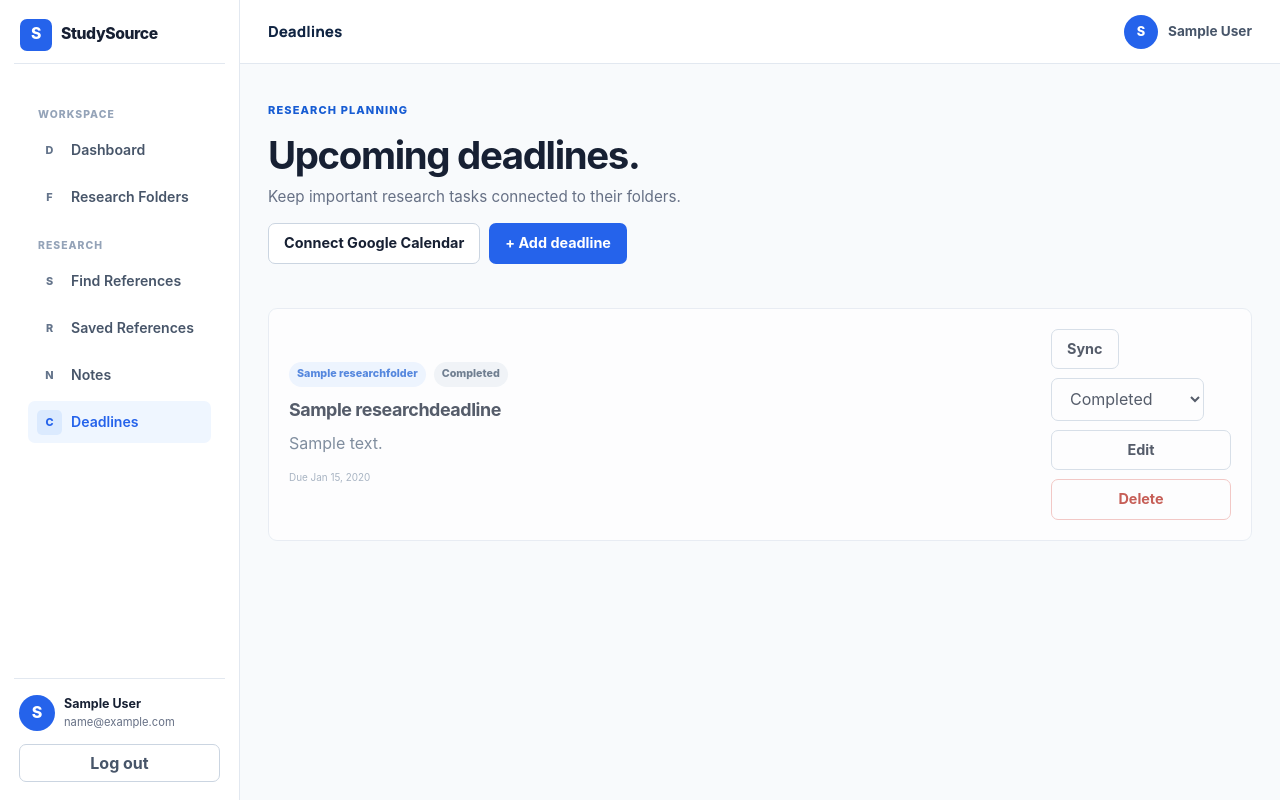
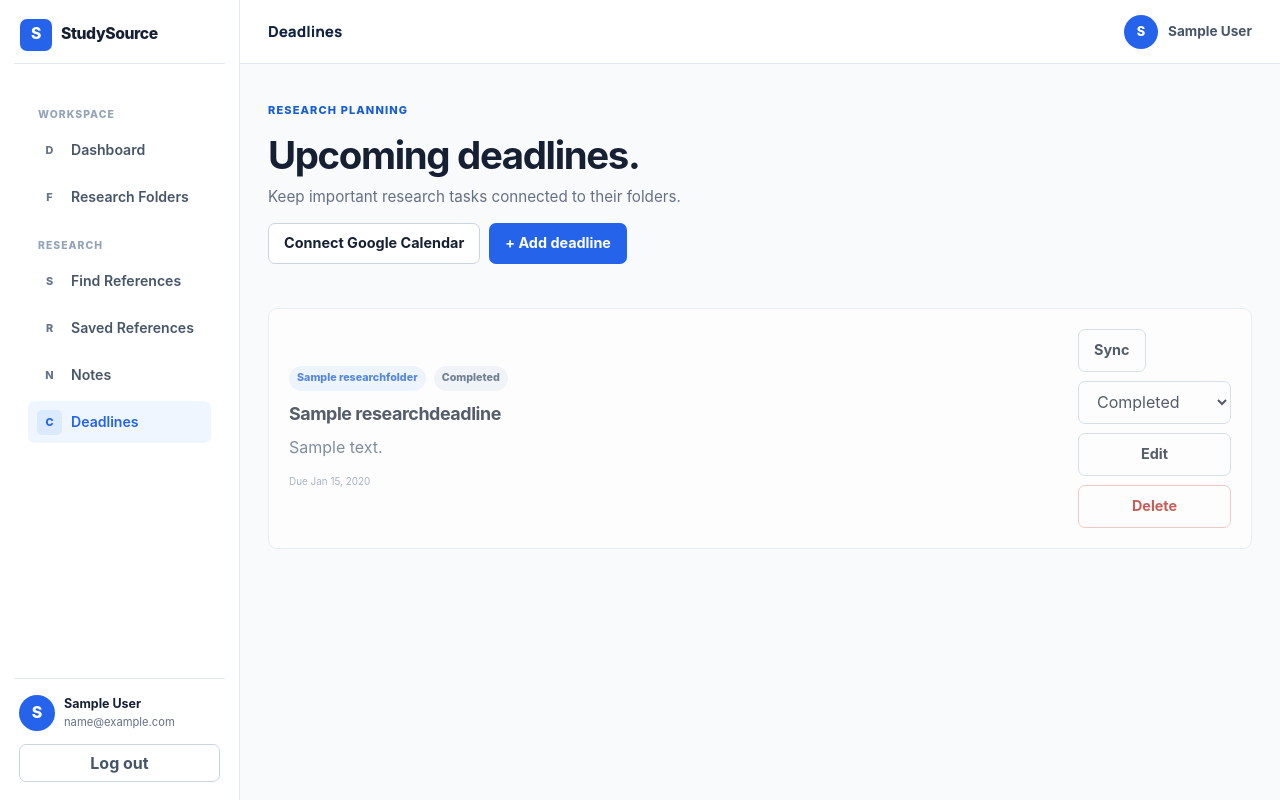
Before and after one commit to KeiRuss01/StudySource, a Django app: page /deadlines/ in a window 1280 px wide. Run offline with Django 5.2, Linux system fonts and the light colour scheme; a user stored in the database is signed in; tables that the repository leaves empty hold one stand-in row (values such as "Sample post").

Commit message:
change layout

```diff
--- a/study/static/study/css/references.css
+++ b/study/static/study/css/references.css
@@ -412,7 +412,7 @@
 
 .note-card {
     display: grid;
-    grid-template-columns: minmax(0, 1fr) 180px;
+    grid-template-columns: minmax(0, 1fr) auto;
     gap: 25px;
     padding: 26px;
     border: 1px solid var(--slate-200);
@@ -456,8 +456,19 @@
 .note-card-actions,
 .folder-note-actions {
     display: flex;
-    flex-direction: column;
+    align-items: center;
+    justify-content: flex-end;
+    flex-wrap: wrap;
     gap: 9px;
+}
+
+.note-card-actions .button,
+.note-card-actions select {
+    min-height: 43px;
+}
+
+.note-card-actions .deadline-status-form select {
+    min-width: 130px;
 }
 
 .note-linked-reference {
--- a/study/templates/study/student_base.html
+++ b/study/templates/study/student_base.html
@@ -41,7 +41,7 @@
 
     <link
         rel="stylesheet"
-        href="{% static 'study/css/references.css' %}?v=2"
+        href="{% static 'study/css/references.css' %}?v=3"
     >
 
     <link
```
